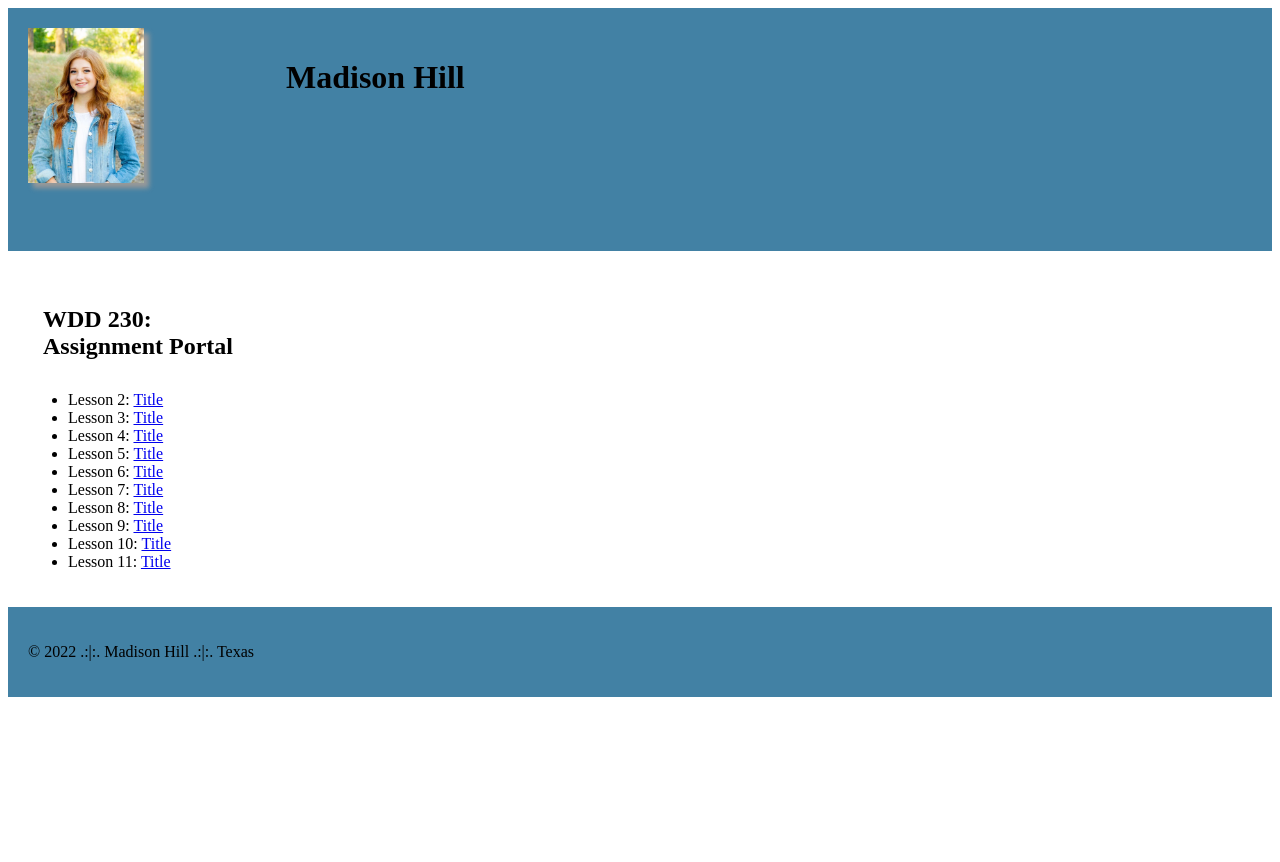
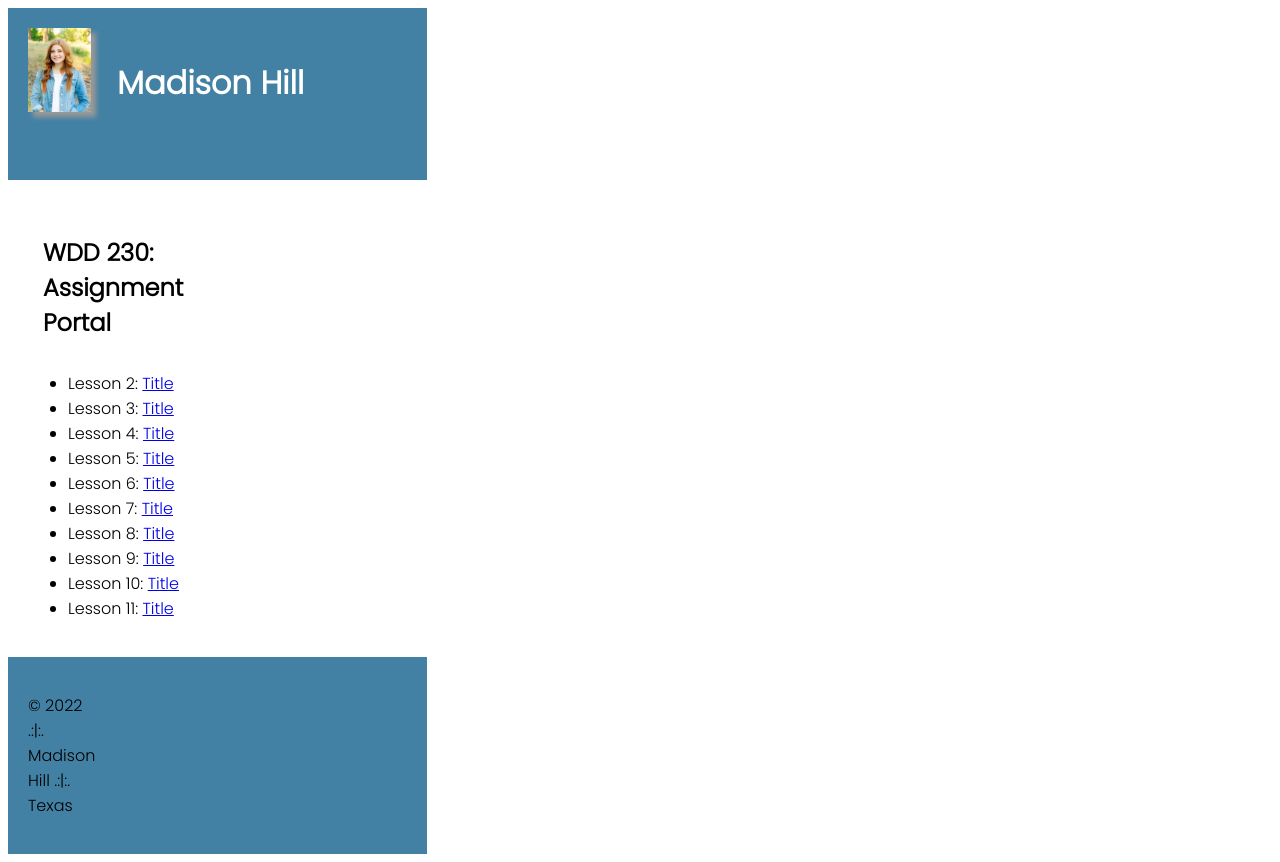
Before and after one commit to madihill/wdd230-1, a plain HTML site: page index.html in a window 1280 px wide. Before the commit the page ends 800 px from the top, so only its background shows below. Drawn offline with Linux system fonts and the light colour scheme.

Commit message:
commit on index.html

```diff
--- a/css/styles.css
+++ b/css/styles.css
@@ -1,3 +1,4 @@
+@import url('https://fonts.googleapis.com/css2?family=Poppins:wght@300&display=swap');
 .home-grid {
     display: grid;
     grid-template-columns: 1fr 1fr 1fr 1fr 1fr;
@@ -5,32 +6,43 @@
     padding: 20px;
   }
   img {
-    max-width: 50%;
+    max-width: 100%;
     box-shadow: 5px 5px 5px #999;
   }
-h1,
+
+h1{
+    color: white;
+    font-family: "Poppins";
+}
 h2,
 h3,
 h4,
 h5,
 h6 {
+  font-family: "Poppins";
   color: black;
   margin-bottom: 0;
   padding: 15px;
 }
 header {
+    max-width: 30%;
     display: grid;
     grid-template-columns: 1fr 1fr 1fr 1fr 1fr;
     grid-gap: 1em;
     padding: 20px;
     background-color: #4281a4;
 }
+ul {
+    font-family: "Poppins";
+  }
 .main-name {
     padding: 10px;
     grid-column: 2/5;
     grid-row: 1/5;
 }
 footer{
+    font-family: "Poppins";
+    max-width: 30%;
     display: grid;
     grid-template-columns: 1fr 1fr 1fr 1fr 1fr;
     grid-gap: 1em;
```
